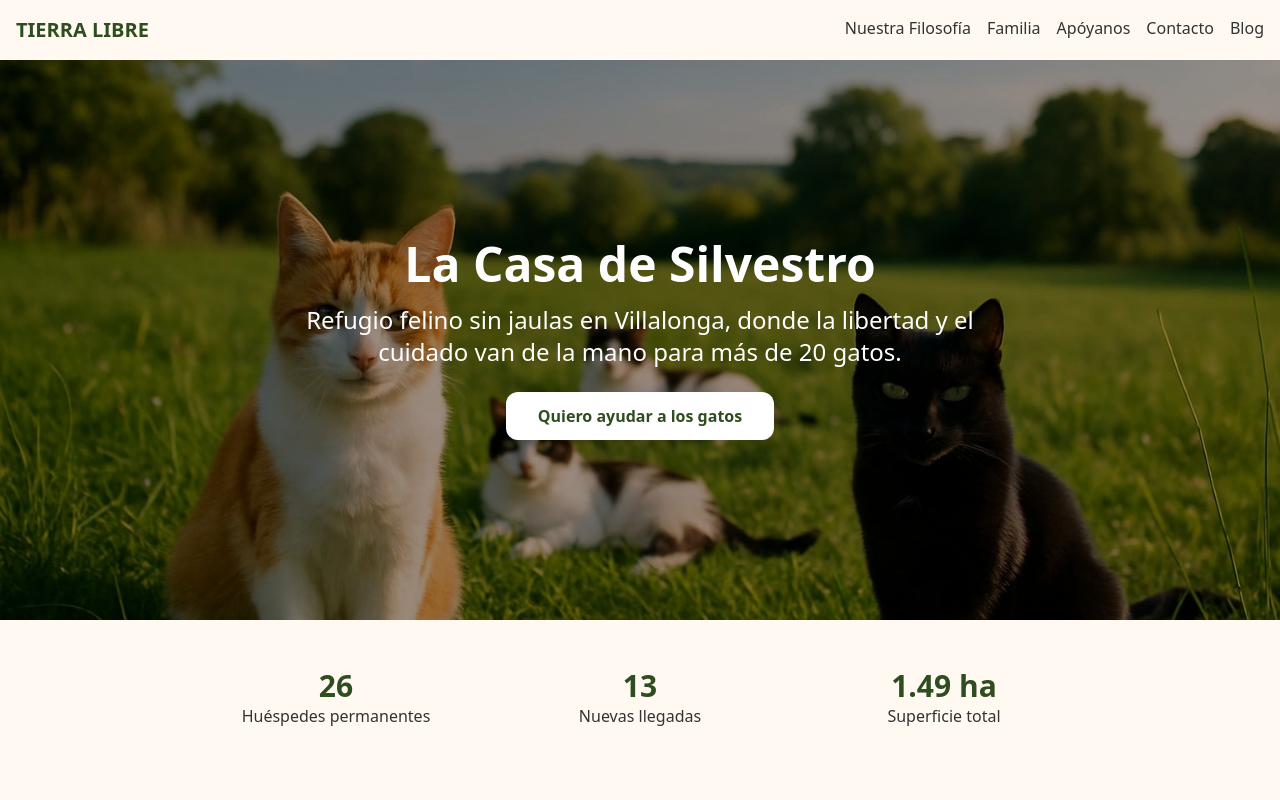
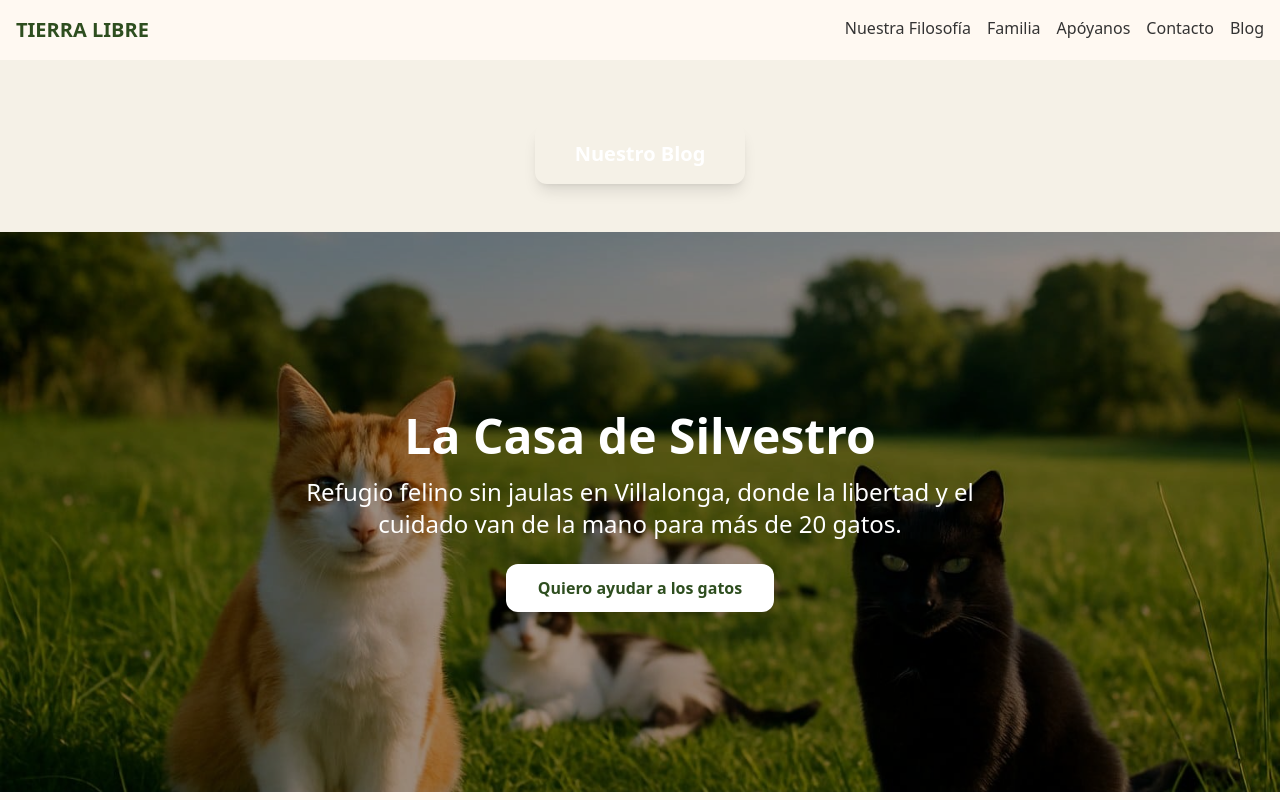
Before and after one commit to Tierralibre25/lacasadesilvestro, a Next.js app: page / in a window 1280 px wide. Shown: the top 800 px of the page. Built offline with nearby package versions, Linux system fonts and the light colour scheme.

Commit message:
Add blog link to the homepage
Added a link to the blog section in the homepage.

```diff
--- a/pages/index.tsx
+++ b/pages/index.tsx
@@ -5,6 +5,7 @@ import Stats from '../components/Stats'
 import Timeline from '../components/Timeline'
 import Conocenos from '../components/Conocenos'
 import Support from '../components/Support'
+import Link from "next/link";
 
 export default function Home() {
   return (
@@ -16,7 +17,13 @@ export default function Home() {
           content="Refugio felino sin jaulas en Villalonga (Valencia). Cuidamos a más de 20 gatos callejeros ofreciéndoles comida, refugio y atención veterinaria. Ayúdanos con tu donación o colaboración."
         />
       </Head>
-
+       <div className="text-center mt-16 mb-12">
+  <Link href="/blog">
+    <a className="inline-block bg-green-700 text-white text-xl font-semibold px-10 py-4 rounded-xl shadow-lg hover:bg-green-800 transition">
+      Nuestro Blog
+    </a>
+  </Link>
+</div>
       <Hero />
       <Stats />
       <Timeline />
```
